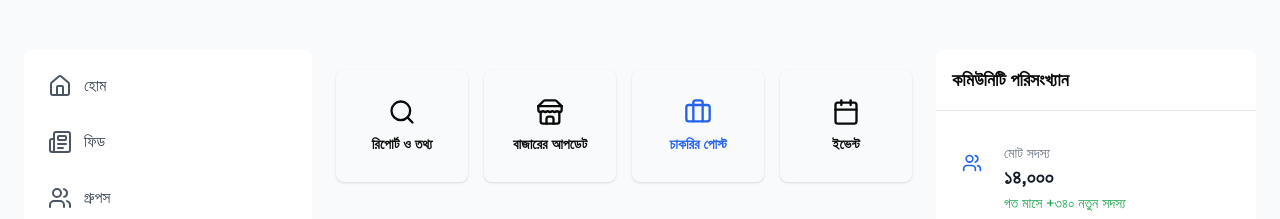
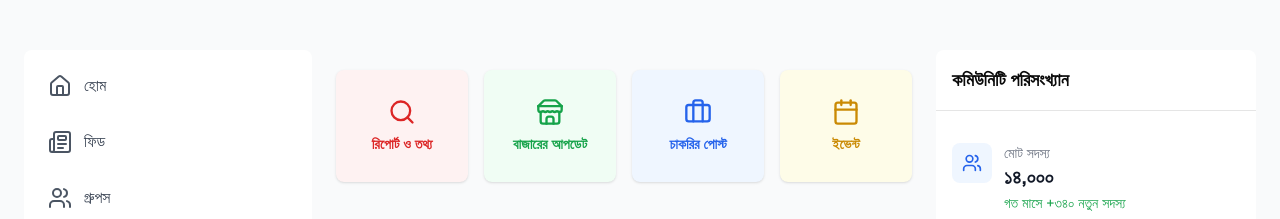
Before and after one commit to Genres-Agency/Barishal-Local-Community, a Next.js app: page / in a window 1280 px wide. Shown: the part 678-897 px from the top of the page. Built offline with nearby package versions, Linux system fonts and the light colour scheme.

Commit message:
Refactor FeedNavigation to use Link component for navigation; update text color for market item and add safelist for Tailwind CSS classes

```diff
--- a/src/components/feed/FeedNavigation.tsx
+++ b/src/components/feed/FeedNavigation.tsx
@@ -1,19 +1,21 @@
 import React from "react";
 import { feedNavigationItems } from "@/lib/config/navigation";
+import Link from "next/link";
 
 const FeedNavigation: React.FC = () => {
   return (
     <nav className="grid grid-cols-2 lg:grid-cols-4 lg:py-5 gap-4">
       {feedNavigationItems.map((item, index) => (
-        <div
+        <Link
           key={index}
+          href={item.href}
           className={`cursor-pointer flex flex-col items-center justify-center w-full shadow ${item.bgColor} ${item.textColor} ${item.hoverBg} transition-all duration-300 py-3 lg:py-7 px-2 rounded-lg`}
         >
           {React.createElement(item.icon, {
             className: `w-5 lg:w-7 h-5 lg:h-7 mb-2 ${item.textColor}`,
           })}
           <span className="text-sm font-semibold">{item.text}</span>
-        </div>
+        </Link>
       ))}
     </nav>
   );
--- a/src/lib/config/navigation.ts
+++ b/src/lib/config/navigation.ts
@@ -26,7 +26,7 @@ export const feedNavigationItems = [
     icon: Store,
     text: "বাজারের আপডেট",
     bgColor: "bg-green-50",
-    textColor: "text-green-700",
+    textColor: "text-green-600",
     hoverBg: "hover:bg-green-100",
     href: "/market",
   },
--- a/tailwind.config.ts
+++ b/tailwind.config.ts
@@ -3,6 +3,20 @@ import animatePlugin from "tailwindcss-animate";
 
 export default {
   darkMode: ["class"],
+  safelist: [
+    "bg-red-50",
+    "bg-green-50",
+    "bg-blue-50",
+    "bg-yellow-50",
+    "text-red-600",
+    "text-green-600",
+    "text-blue-600",
+    "text-yellow-600",
+    "hover:bg-red-100",
+    "hover:bg-green-100",
+    "hover:bg-blue-100",
+    "hover:bg-yellow-100",
+  ],
   content: [
     "./src/pages/**/*.{js,ts,jsx,tsx,mdx}",
     "./src/components/**/*.{js,ts,jsx,tsx,mdx}",
```
